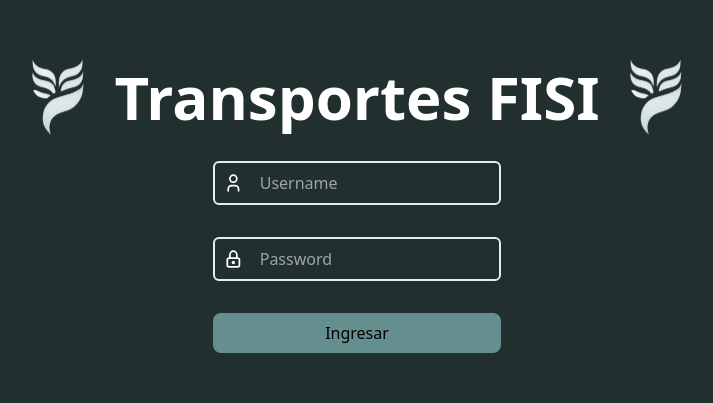
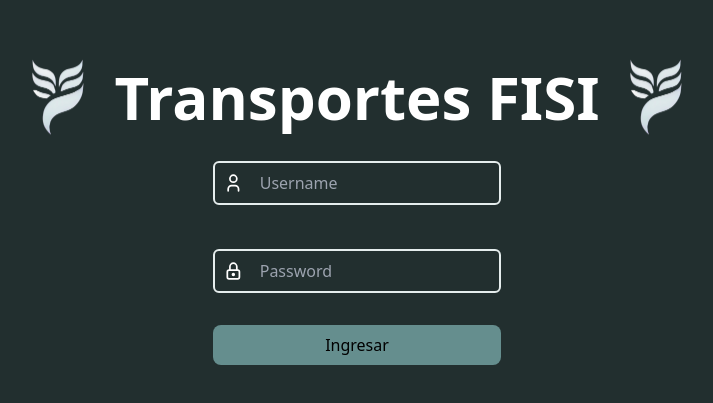
Before and after one commit to ProtoSG/front-transportes-fisi, a React (Vite) app: page /login in a window 1280 px wide. Shown: the part 143-546 px from the top of the page, without its empty margins (283-996 px from the left). Built offline with nearby package versions, Linux system fonts and the light colour scheme.

Commit message:
feat: update InputFieldLight and NewButto components

```diff
--- a/src/components/InputFieldLight.tsx
+++ b/src/components/InputFieldLight.tsx
@@ -10,10 +10,15 @@ interface InputFieldProps<T extends FieldValues> {
   readonly?: boolean;
   onChange?: (event: React.ChangeEvent<HTMLInputElement>) => void;
   icon?: React.ReactNode;
+  label?: string
 }
 
-export function InputFieldLight<T extends FieldValues>({ icon, type, placeholder, name, control, error, readonly, onChange }: InputFieldProps<T>) {
+export function InputFieldLight<T extends FieldValues>({ icon, type, placeholder, name, control, error, readonly, onChange, label }: InputFieldProps<T>) {
   return (
+    <label className="flex flex-col gap-3">
+      <span className="text-xl font-medium">
+        {label}
+      </span>
       <div className={`flex gap-4 items-center w-full px-2   border-2 border-primary-50 rounded-md`}>
         {icon}
         <Controller
@@ -35,5 +40,6 @@ export function InputFieldLight<T extends FieldValues>({ icon, type, placeholder
           )}
         />
       </div>
+    </label>
   )
 }
--- a/src/components/NewButton.tsx
+++ b/src/components/NewButton.tsx
@@ -16,7 +16,10 @@ export function NewButton({ type, children, onClick, className, disabled }: NewB
       onClick={onClick}
       disabled={disabled}
       className={
-        clsx("w-full p-2 bg-primary-500 rounded-lg focus:outline-none hover:bg-primary-800 transition-colors", className)
+        clsx(
+          "w-full p-2 bg-primary-500 rounded-lg focus:outline-none hover:bg-primary-800 transition-colors",
+          className
+        )
       }
     >
       {children}
```
Lines whose indentation alone changed are shown as unchanged.
